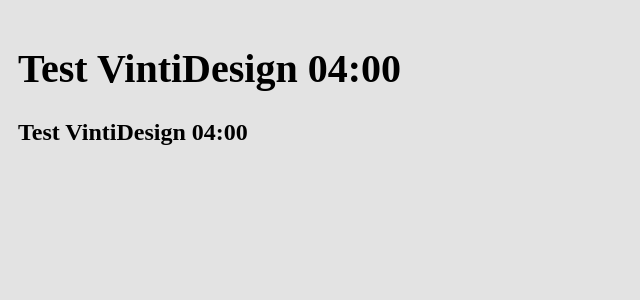
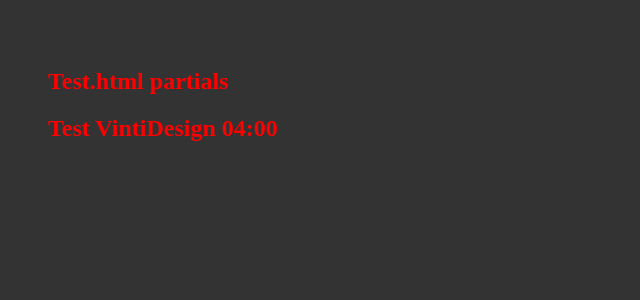
Before and after one commit to Vinti93/Vintidesign, a Jekyll site: the page built from index.html, in a window 1280 px wide. Shown: the top 300 px of the page, without its empty margins (0-640 px from the left). Built offline with Jekyll 4.4.1, drawn with Linux system fonts in a browser that asks for light colours.

Commit message:
Last Test1

```diff
--- a/_includes/head.html
+++ b/_includes/head.html
@@ -3,7 +3,7 @@
   <meta http-equiv="X-UA-Compatible" content="IE=edge">
   <meta name="viewport" content="width=device-width, initial-scale=1">
 
-  <title>VintiDesign</title>
+  <title>VintiDesign - Website</title>
 
   <link rel="stylesheet" href="{{ "/assets/main.css" | relative_url }}">
 
--- /dev/null
+++ b/_includes/test.html
@@ -0,0 +1 @@
+<h2>Test.html partials</h2>
--- a/_layouts/default.html
+++ b/_layouts/default.html
@@ -4,6 +4,8 @@
   {% include head.html %}
 
 <body>
+  {% include test.html %}
+
   {{content}}
 </body>
 
--- a/_sass/main.scss
+++ b/_sass/main.scss
@@ -1,7 +1,10 @@
 body{
-  padding: 10px;
-  background: #e3e3e3;
+  padding: 40px;
+  background: #333;
   h1{
     font-size: 40px;
   }
+  h2{
+    color:red;
+  }
 }
--- a/index.html
+++ b/index.html
@@ -2,5 +2,4 @@
 layout: default
 ---
 
-<h1>Test VintiDesign 04:00</h1>
 <h2>Test VintiDesign 04:00</h2>
```
